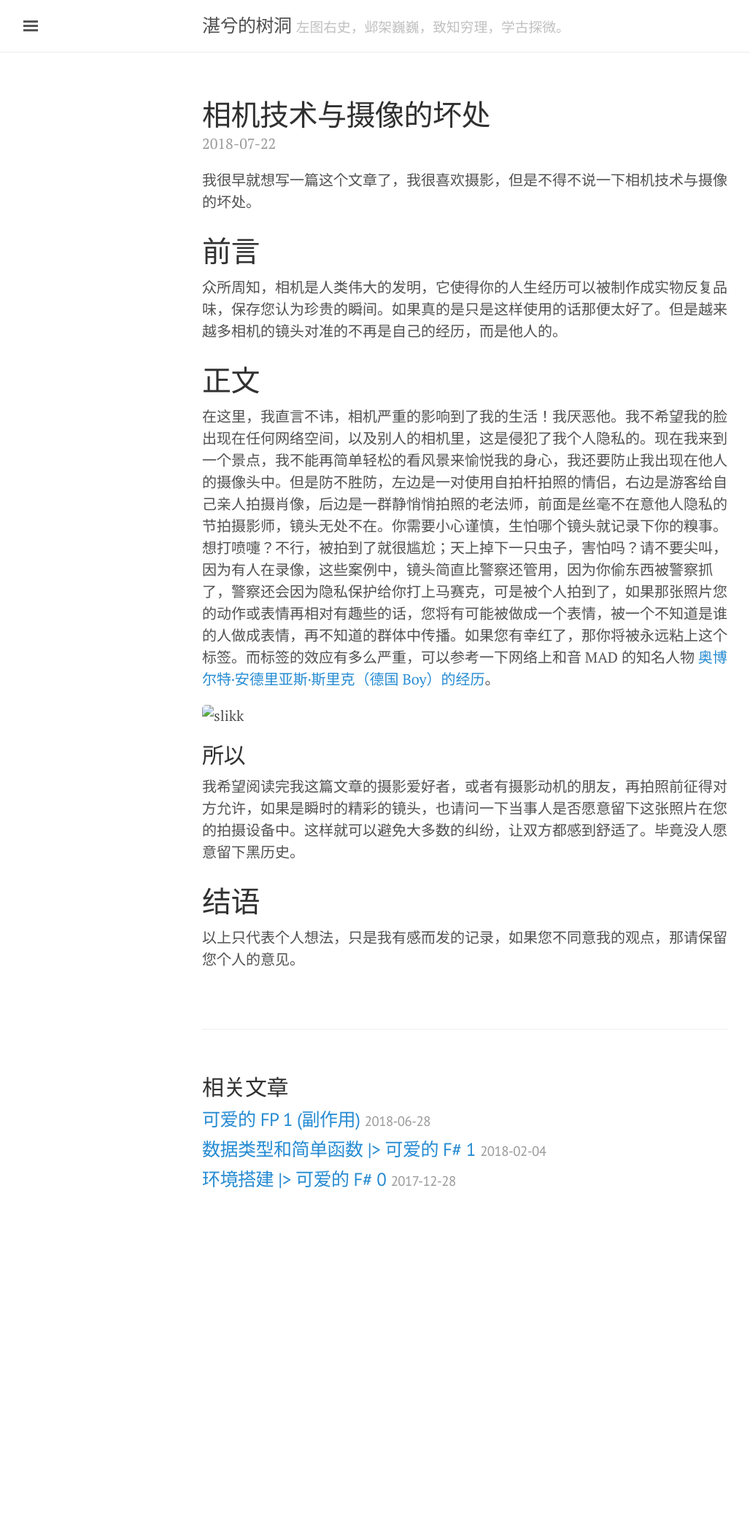
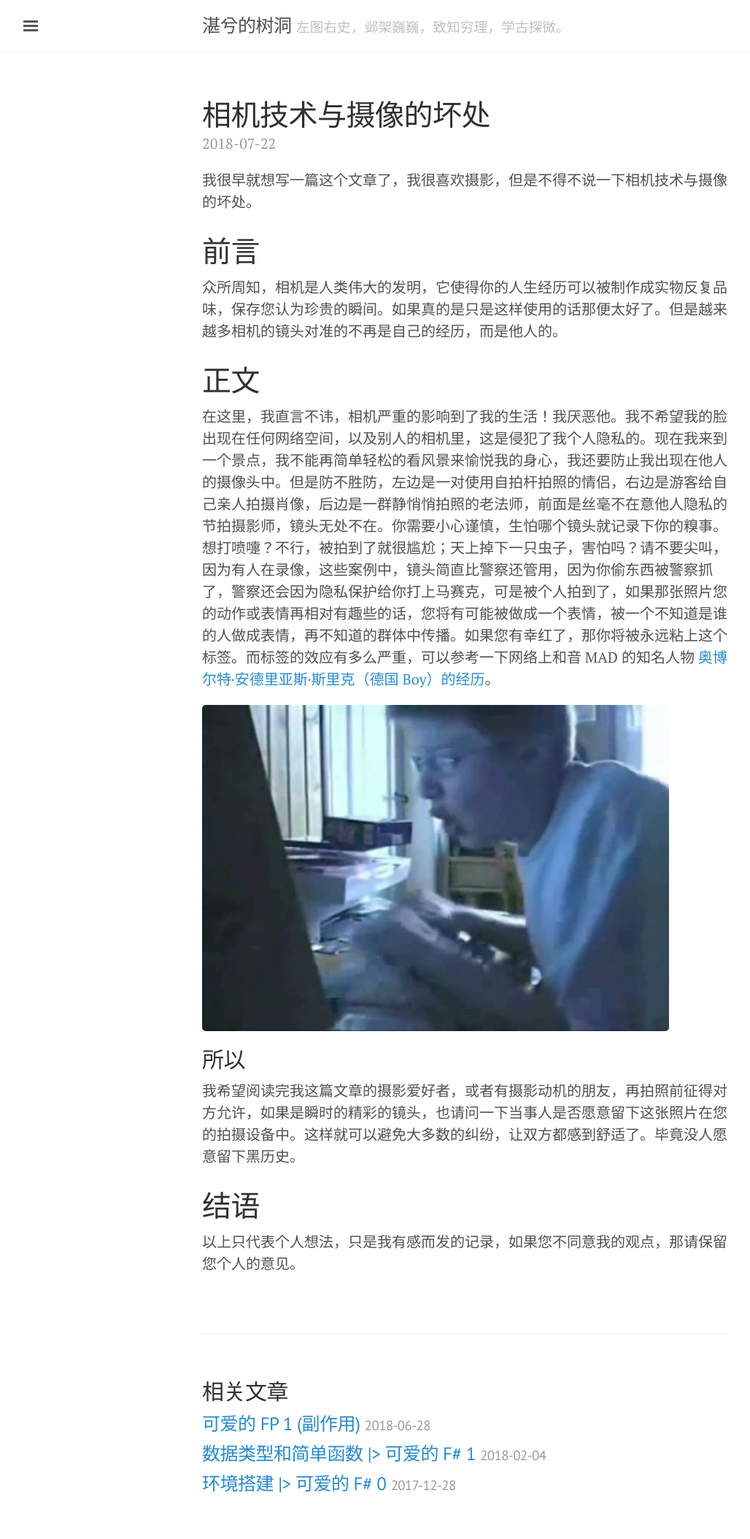
Before and after one commit to dubuqian/dubuqian.github.io, a Jekyll site: the page built from _posts/2018-07-22-Camera.md, in a window 1280 px wide. Shown: the whole page at 73% size, without its empty margins (3-1031 px from the left). Built offline with Jekyll 4.4.1, drawn with Linux system fonts in a browser that asks for light colours; before the commit the page ends 1692 px from its top, so only the background shows below that.

Commit message:
fix a image

```diff
--- a/_posts/2018-07-22-Camera.md
+++ b/_posts/2018-07-22-Camera.md
@@ -9,7 +9,7 @@ title: 相机技术与摄像的坏处
 # 正文
 在这里，我直言不讳，相机严重的影响到了我的生活！我厌恶他。我不希望我的脸出现在任何网络空间，以及别人的相机里，这是侵犯了我个人隐私的。现在我来到一个景点，我不能再简单轻松的看风景来愉悦我的身心，我还要防止我出现在他人的摄像头中。但是防不胜防，左边是一对使用自拍杆拍照的情侣，右边是游客给自己亲人拍摄肖像，后边是一群静悄悄拍照的老法师，前面是丝毫不在意他人隐私的节拍摄影师，镜头无处不在。你需要小心谨慎，生怕哪个镜头就记录下你的糗事。想打喷嚏？不行，被拍到了就很尴尬；天上掉下一只虫子，害怕吗？请不要尖叫，因为有人在录像，这些案例中，镜头简直比警察还管用，因为你偷东西被警察抓了，警察还会因为隐私保护给你打上马赛克，可是被个人拍到了，如果那张照片您的动作或表情再相对有趣些的话，您将有可能被做成一个表情，被一个不知道是谁的人做成表情，再不知道的群体中传播。如果您有幸红了，那你将被永远粘上这个标签。而标签的效应有多么严重，可以参考一下网络上和音 MAD 的知名人物 [奥博尔特·安德里亚斯·斯里克（德国 Boy）的经历](https://zhuanlan.zhihu.com/p/36791003)。
 
-![slikk](../public/images/slikk.jpg)
+![slikk](/public/images/slikk.jpg)
 
 ## 所以
 我希望阅读完我这篇文章的摄影爱好者，或者有摄影动机的朋友，再拍照前征得对方允许，如果是瞬时的精彩的镜头，也请问一下当事人是否愿意留下这张照片在您的拍摄设备中。这样就可以避免大多数的纠纷，让双方都感到舒适了。毕竟没人愿意留下黑历史。
```
